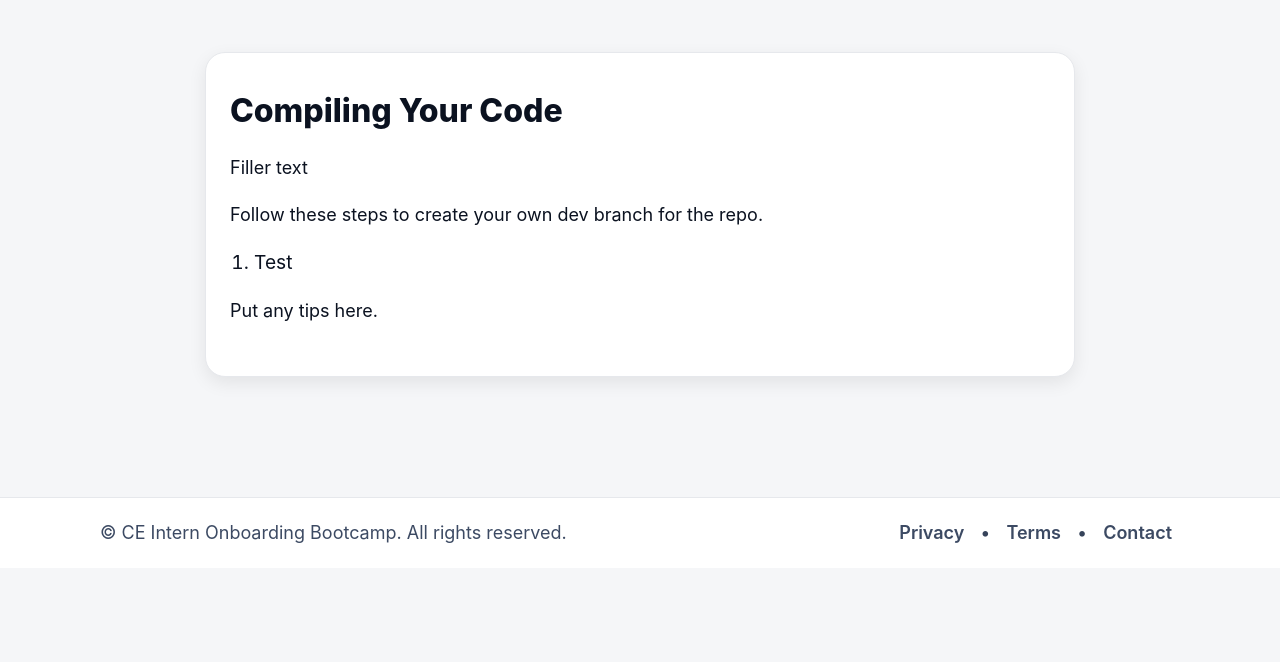
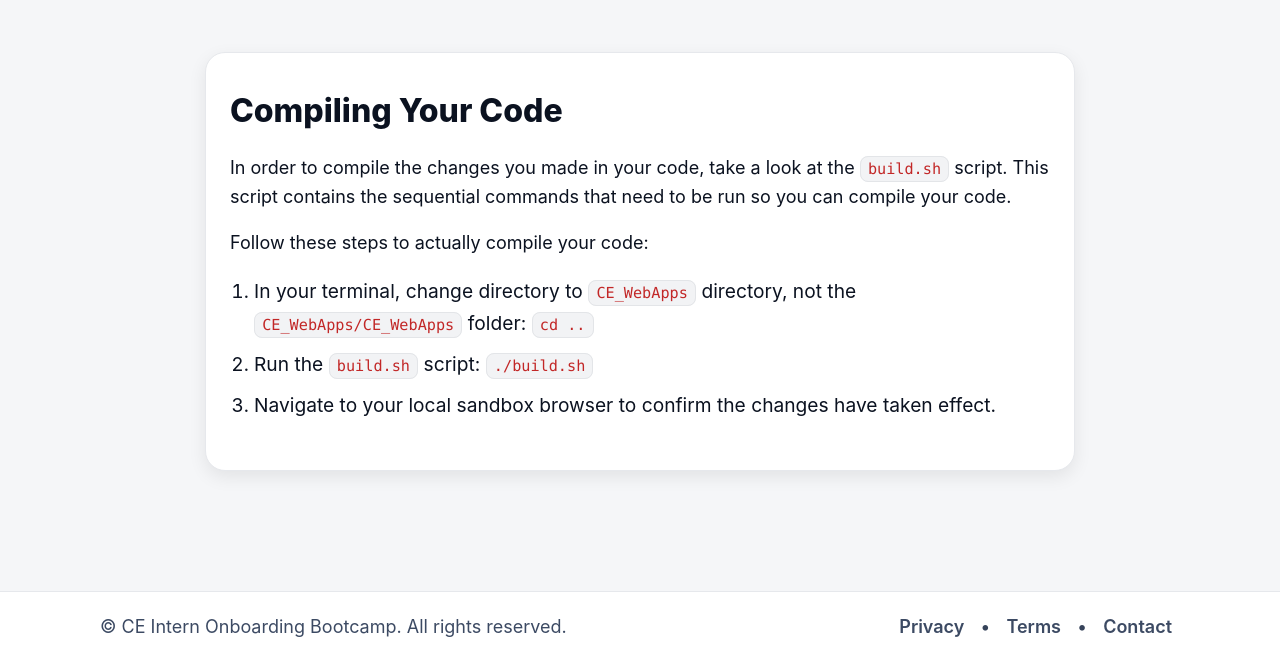
Before and after one commit to jinayeom/intern-onboarding, a Django app: page /modules/compile-code/ in a window 1280 px wide. Shown: the part 75-737 px from the top of the page. Run offline with Django 5.2, Linux system fonts and the light colour scheme.

Commit message:
Contributed to Compile Code Module

```diff
--- a/core/templates/core/modules/pages/compile-code.html
+++ b/core/templates/core/modules/pages/compile-code.html
@@ -5,20 +5,27 @@
 <section class="module-detail">
     <h2 class="module-title">Compiling Your Code</h2>
     <p class="body">
-        Filler text
+        In order to compile the changes you made in your code, take a look at the <code class="inline-code">
+        build.sh</code> script.
+        This script contains the sequential commands that need to be run so you can compile your code.
     </p>
     <p class="body">
-        Follow these steps to create your own dev branch for the repo.
+        Follow these steps to actually compile your code:
     </p>
 
     <ol class="numbered-list">
         <li class="numbered-list li">
-            Test
+            In your terminal, change directory to <code class="inline-code">CE_WebApps</code> directory, not
+            the <code class="inline-code">CE_WebApps/CE_WebApps</code> folder:
+            <code class="inline-code">cd ..</code>
         </li>
-
+        <li class="numbered-list li">
+            Run the <code class="inline-code">build.sh</code> script:
+            <code class="inline-code">./build.sh</code>
+        </li>
+        <li class="numbered-list li">
+            Navigate to your local sandbox browser to confirm the changes have taken effect.
+        </li>
     </ol>
-    <p class="note">
-        Put any tips here.
-    </p>
 </section>
 {% endblock %}
```
